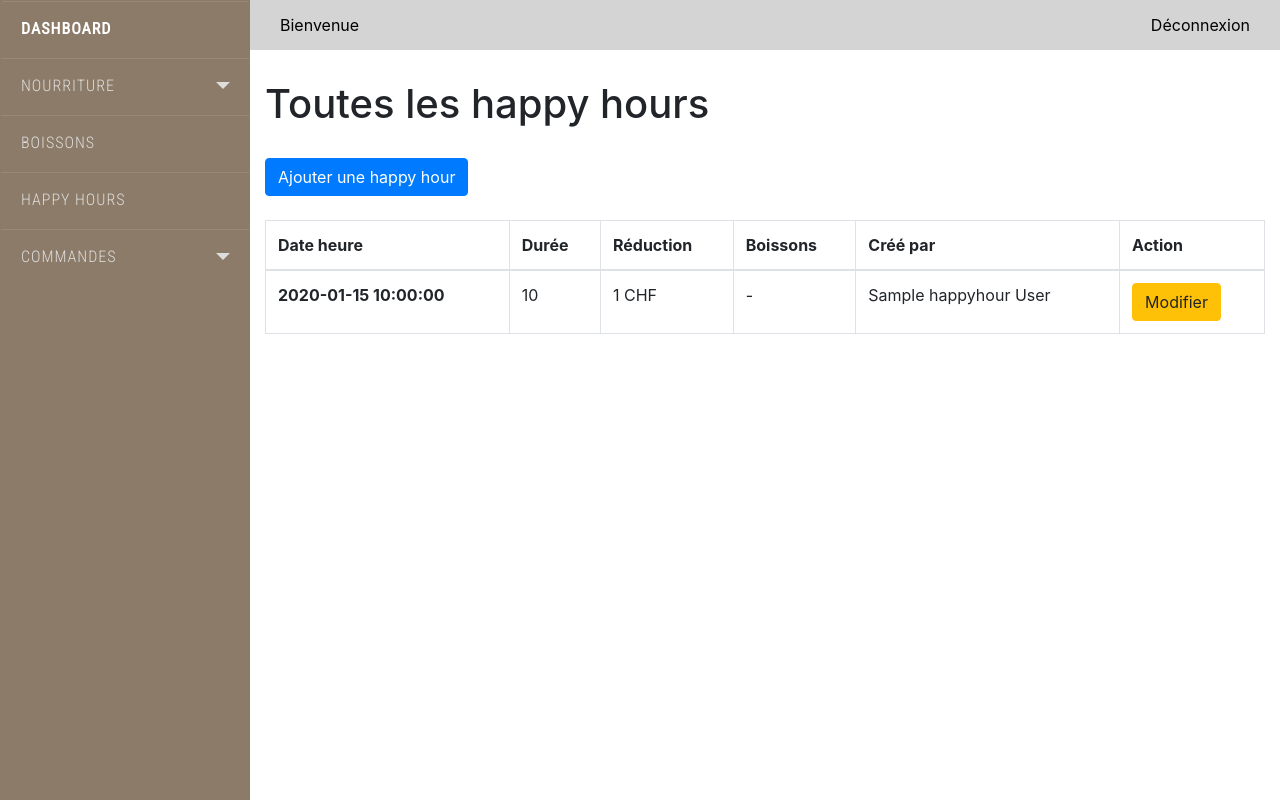
After one commit to gollgot/Pubify, a PHP site: template src/app/Views/Admin/HappyHours/index.html.twig in a window 1280 px wide. The commit adds this page. Run offline with PHP 8.4, Linux system fonts and the light colour scheme; the template is opened without the code that fills it: most values are stand-ins (such as "Sample title", 1, 10 or a date in 2020); some libraries are stand-ins or nearby versions.

Commit message:
Add happyhours index view

```diff
--- /dev/null
+++ b/src/app/Views/Admin/HappyHours/index.html.twig
@@ -0,0 +1,46 @@
+{% extends 'Layout/admin_layout.html.twig' %}
+
+{% block title %}Happy hours{% endblock %}
+
+{% block body %}
+    <div class="row">
+        <div class="col-lg-12">
+
+            {% include 'FlashMessages/success.html.twig' %}
+
+            <h1>Toutes les happy hours</h1>
+
+            <a class="btn btn-primary" href="#">Ajouter une happy hour</a><br><br>
+
+            <table class="table table-hover table-bordered">
+                <thead>
+                <tr>
+                    <th scope="col">Date heure</th>
+                    <th scope="col">Durée</th>
+                    <th scope="col">Réduction</th>
+                    <th scope="col">Boissons</th>
+                    <th scope="col">Créé par</th>
+                    <th scope="col">Action</th>
+                </tr>
+                </thead>
+
+
+                <tbody>
+
+                {% for happyhour in happyhours %}
+                    <tr>
+                        <th scope="row">{{ happyhour.startAt }}</th>
+                        <td>{{ happyhour.duration }}</td>
+                        <td>{{ happyhour.reductionPercent }} CHF</td>
+                        <td> - </td>
+                        <td>{{ happyhour.name }} {{ happyhour.lastname }}</td>
+                        <td><a class="btn btn-warning" href="#">Modifier</a></td>
+                    </tr>
+                {% endfor %}
+                </tbody>
+            </table>
+
+        </div>
+    </div>
+
+{% endblock %}
--- a/src/app/Views/Layout/admin_layout.html.twig
+++ b/src/app/Views/Layout/admin_layout.html.twig
@@ -24,7 +24,7 @@
                     </ul>
                 </li>
                 <li><a href='{{ path_for('admin_drinks_index') }}'><span>Boissons</span></a></li>
-                <li><a href='#'><span>Happy hours</span></a></li>
+                <li><a href='{{ path_for('admin_happyhours_index') }}'><span>Happy hours</span></a></li>
                 <li class='has-sub'><a href='#'><span>Commandes</span></a>
                     <ul>
                         <li><a href='#'><span>Client</span></a></li>
--- a/src/public/index.php
+++ b/src/public/index.php
@@ -21,6 +21,7 @@ require '../app/Routes/auth.php';
 require '../app/Routes/menu.php';
 require '../app/Routes/Admin/dashboard.php';
 require '../app/Routes/Admin/drinks.php';
+require '../app/Routes/Admin/happyhours.php';
 
 
 $app->run();
```
Also changed, not shown: src/app/Controllers/Admin/HappyHourController.php (added, +43 -0 lines), src/app/Routes/Admin/happyhours.php (added, +11 -0 lines).
